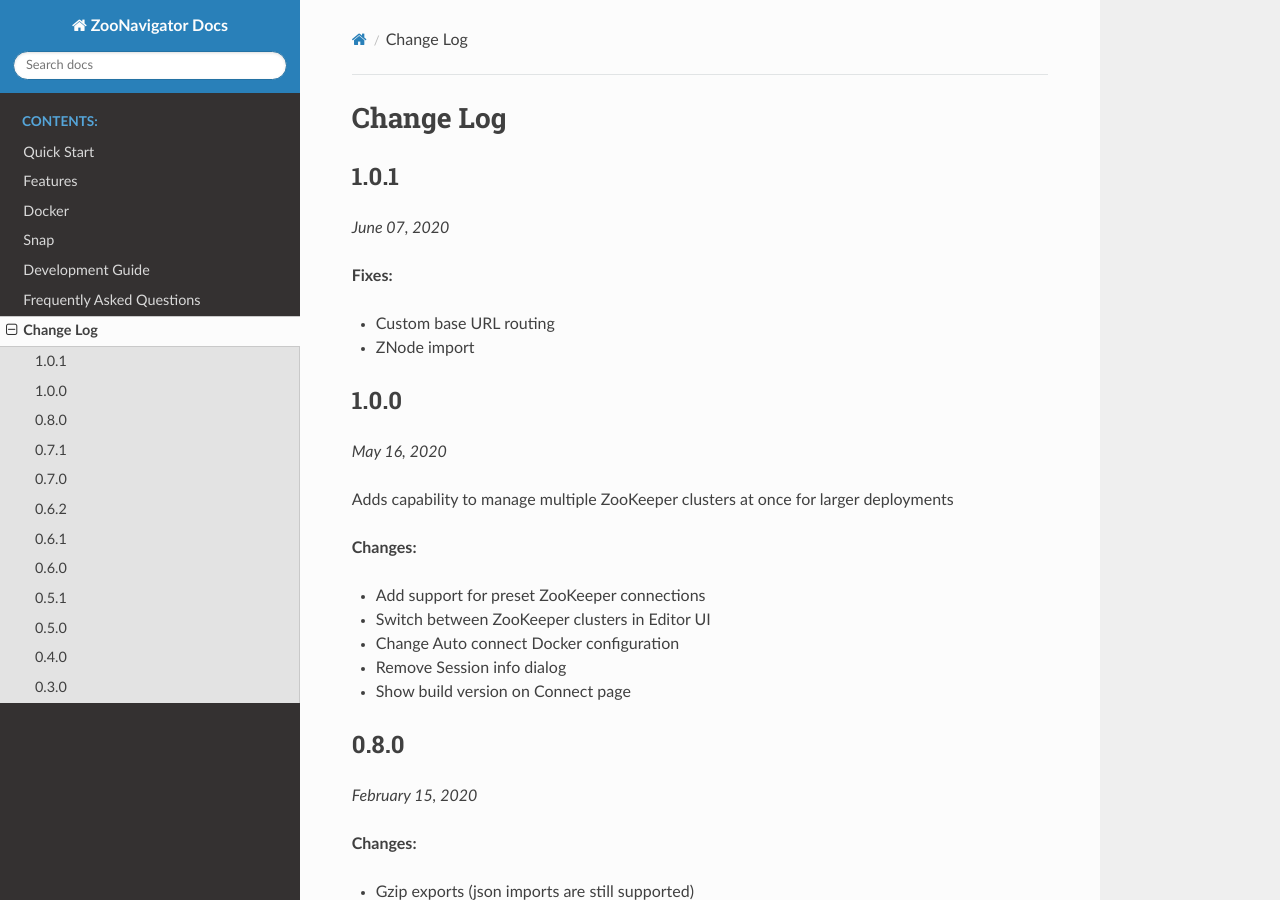
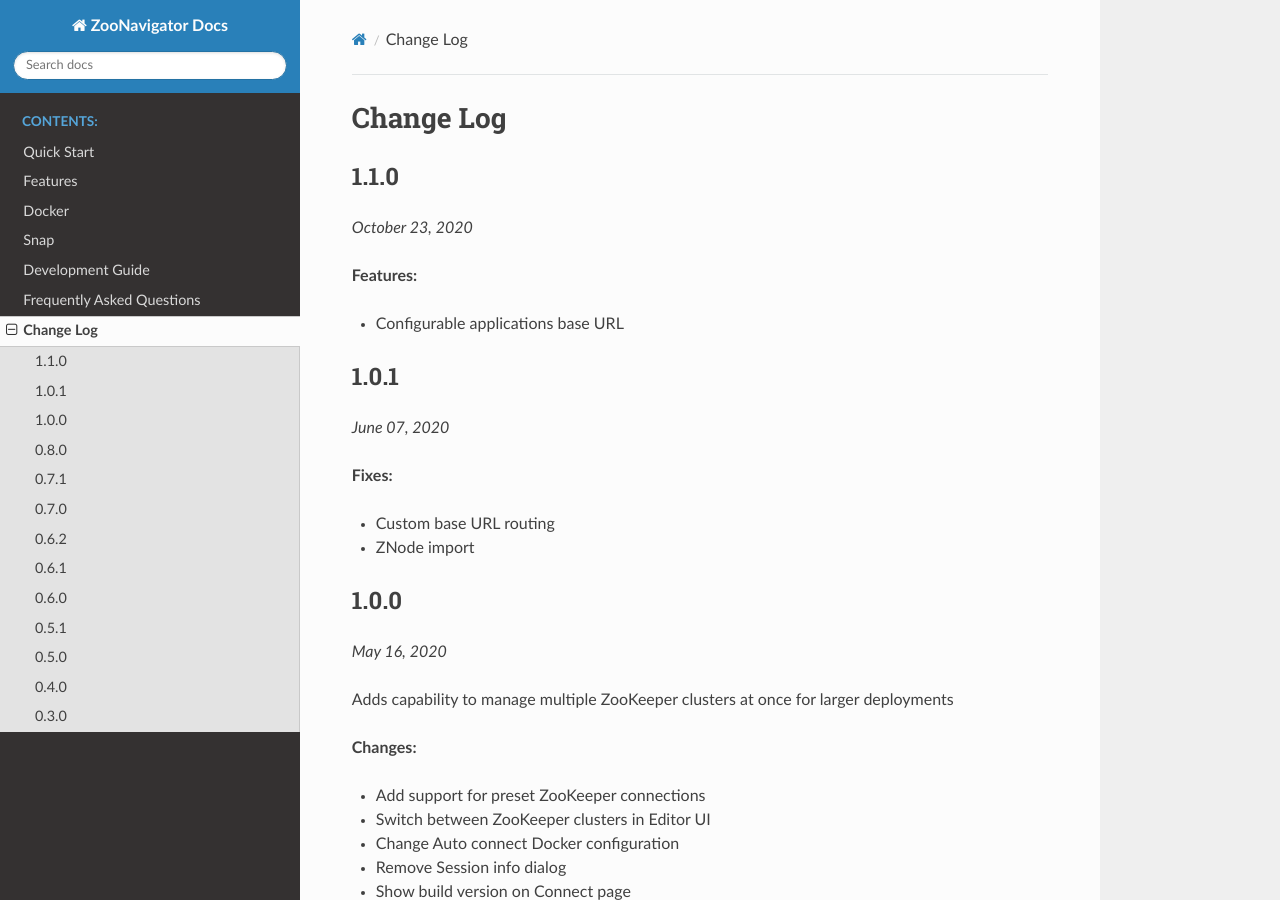
Before and after one commit to elkozmon/zoonavigator, a Sphinx documentation site: the page built from docs/changelog.rst, in a window 1280 px wide and 900 px high. Built offline with Sphinx 7.4.7 and the Read the Docs theme 2.0.0, drawn with Linux system fonts in a browser that asks for light colours.

Commit message:
Update changelog

```diff
--- a/docs/changelog.rst
+++ b/docs/changelog.rst
@@ -1,6 +1,16 @@
 ==========
 Change Log
 ==========
+
+1.1.0
+-----
+
+*October 23, 2020*
+
+
+**Features:**
+
+* Configurable applications base URL
 
 1.0.1
 -----
```
